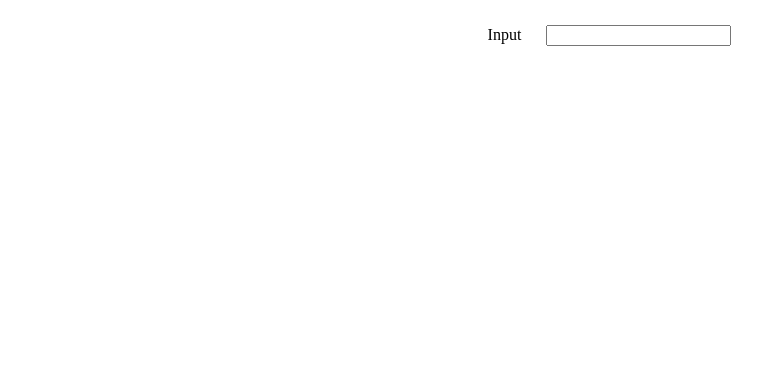
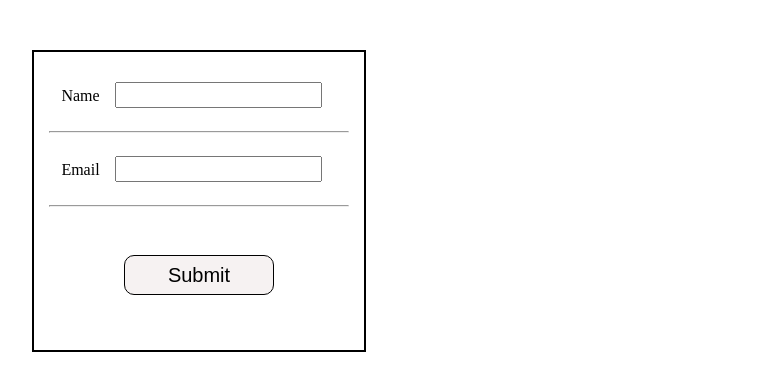
Before and after one commit to his984/tarmeez-react-course, a React (Create React App) app: page / in a window 1280 px wide. Shown: the top 390 px of the page, without its empty margins (18-780 px from the left). Built offline with nearby package versions, Linux system fonts and the light colour scheme.

Commit message:
Objects state in the forms

```diff
--- a/src/App.css
+++ b/src/App.css
@@ -9,5 +9,16 @@ button {
   font-size: 20px;
   border-radius: 10px;
   border: solid 1px black;
-  background-color: rgb(255, 255, 255);
+  background-color: rgba(241, 235, 235, 0.626);
 }
+input{
+  margin: 15px;
+  height: 20px;
+  font-size: 15px;
+}
+form{
+  border: solid 2px black ;
+  width: 300px;
+  margin: 50px;
+  padding: 15px;
+}
--- a/src/App.js
+++ b/src/App.js
@@ -2,25 +2,53 @@ import { useState } from "react";
 import "./App.css";
 
 function App() {
-  return (
+    return (
     <div className="App">
-      <MyInput></MyInput>
+      <MyForm></MyForm>
     </div>
   );
 }
 
 export default App;
 
-function MyInput() {
-  const [inputValue, setInputValue] = useState("");
-  function handleInputChange(event) {
-    console.log(event);
-    setInputValue(event.target.value);
-  }
+function MyForm() {
+  // The MyForm component which handles a simple form with name and email inputs.
+  // useState hook is used to create formInputs state and setFormInput function to update the state.
+  // The state is initialized with an object containing empty strings for "name" and "email" fields.
+  const [formInputs, setFormInput] = useState({ name: "", email: "" });
+
   return (
-    <div>
-      <label>Input</label>
-      <input value={inputValue} onChange={handleInputChange} />
-    </div>
+    <form
+      onSubmit={(e) => {
+        e.preventDefault(); // Prevent the default form submission behavior to avoid page reload.
+        console.log(formInputs); // Log the formInputs state to the console when the form is submitted.
+      }}
+    >
+      {/* Label for the "name" input field */}
+      <label>Name</label>
+      {/* Input field for the "name" value */}
+      <input
+        value={formInputs.name} // Set the value of the input to the "name" property from the formInputs state.
+        onChange={(event) => {
+          // Update the formInputs state when the user types into the input.
+          // Spread the current formInputs state and update only the "name" property.
+          setFormInput({ ...formInputs, name: event.target.value });
+        }}
+      />
+      <hr></hr>
+      {/* Label for the "email" input field */}
+      <label>Email</label>
+      {/* Input field for the "email" value */}
+      <input
+        value={formInputs.email} // Set the value of the input to the "email" property from the formInputs state.
+        onChange={(event) => {
+          // Update the formInputs state when the user types into the input.
+          // Spread the current formInputs state and update only the "email" property.
+          setFormInput({ ...formInputs, email: event.target.value });
+        }}
+      />
+      <hr></hr>
+      <button type="submit">Submit</button>
+    </form>
   );
 }
--- a/src/index.css
+++ b/src/index.css
@@ -1,7 +1,3 @@
 body {
   margin: 0;
 }
-
-input{
-  margin: 25px;
-}
```
